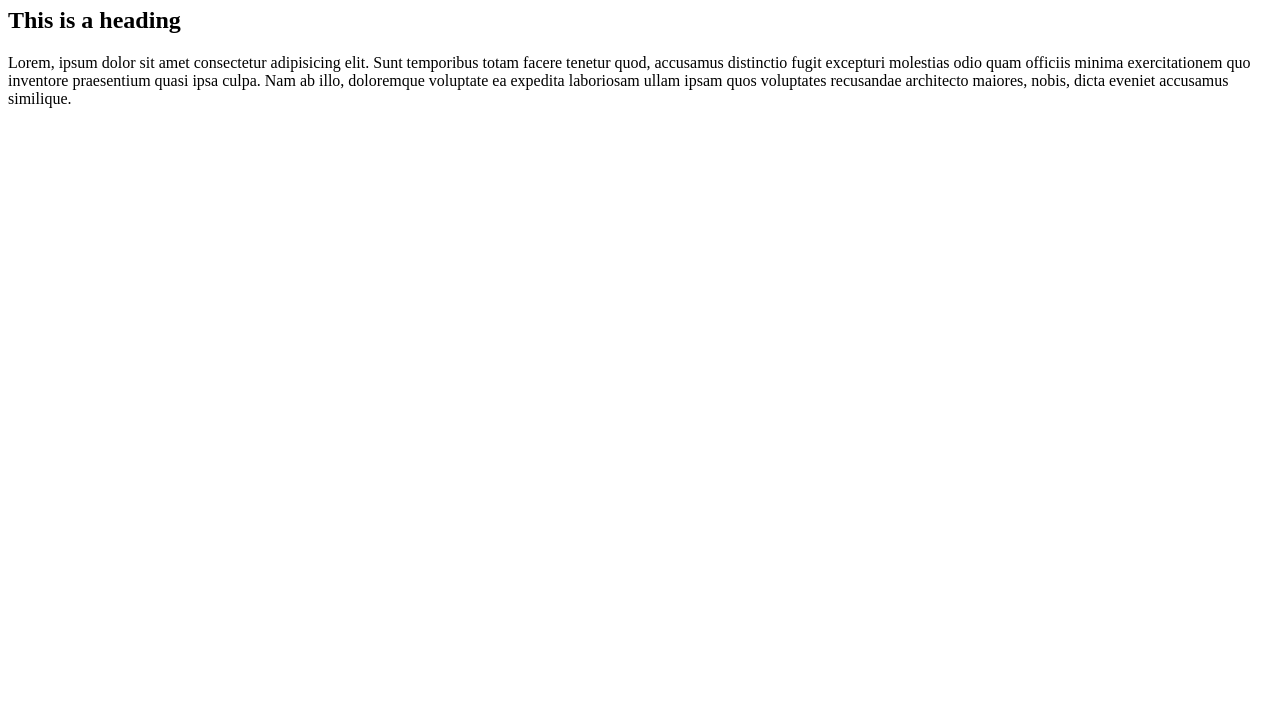
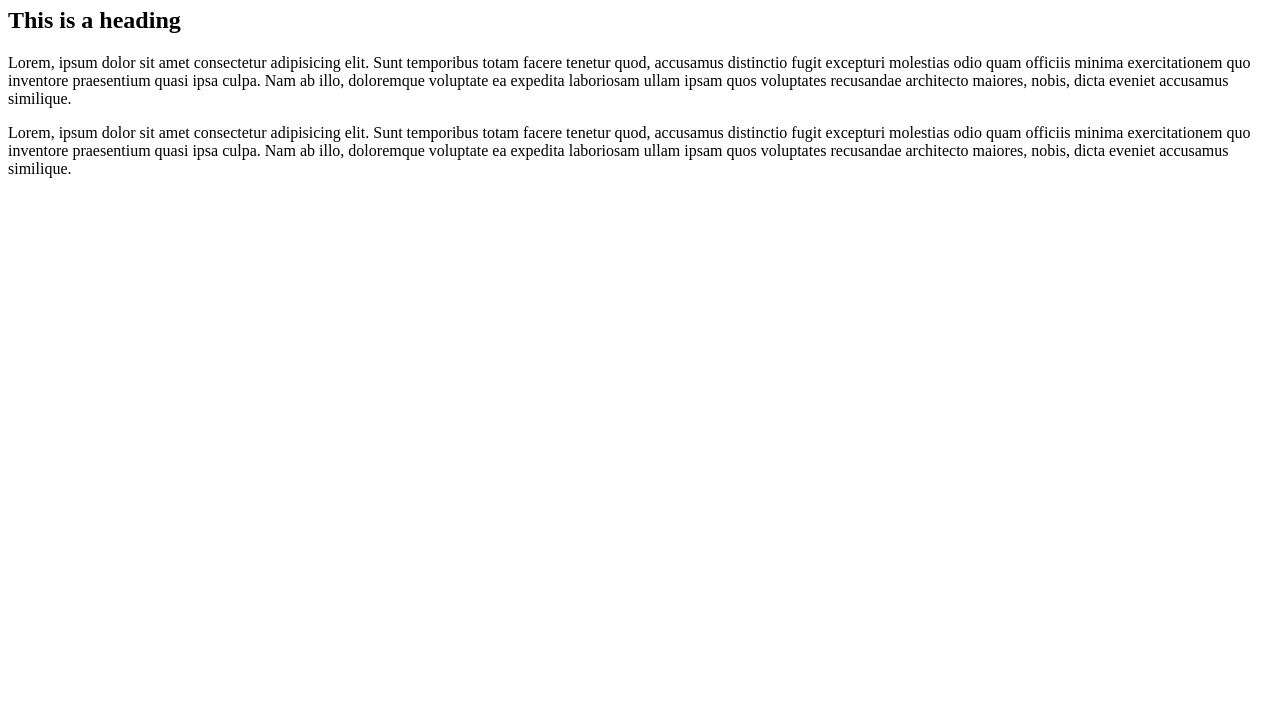
Before and after one commit to felips70/mygithubtut1, a plain HTML site: page index.html in a window 1280 px wide. Shown: the part 73-800 px from the top of the page. Drawn offline with Linux system fonts and the light colour scheme.

Commit message:
modified index on Aug 6 and modified

```diff
--- a/index.html
+++ b/index.html
@@ -9,5 +9,6 @@
     <h1>This is a head</h1>
     <h2>This is a heading</h2>
     <p>Lorem, ipsum dolor sit amet consectetur adipisicing elit. Sunt temporibus totam facere tenetur quod, accusamus distinctio fugit excepturi molestias odio quam officiis minima exercitationem quo inventore praesentium quasi ipsa culpa. Nam ab illo, doloremque voluptate ea expedita laboriosam ullam ipsam quos voluptates recusandae architecto maiores, nobis, dicta eveniet accusamus similique.</p>
+    <p>Lorem, ipsum dolor sit amet consectetur adipisicing elit. Sunt temporibus totam facere tenetur quod, accusamus distinctio fugit excepturi molestias odio quam officiis minima exercitationem quo inventore praesentium quasi ipsa culpa. Nam ab illo, doloremque voluptate ea expedita laboriosam ullam ipsam quos voluptates recusandae architecto maiores, nobis, dicta eveniet accusamus similique.</p>
 </body>
 </html>
```
